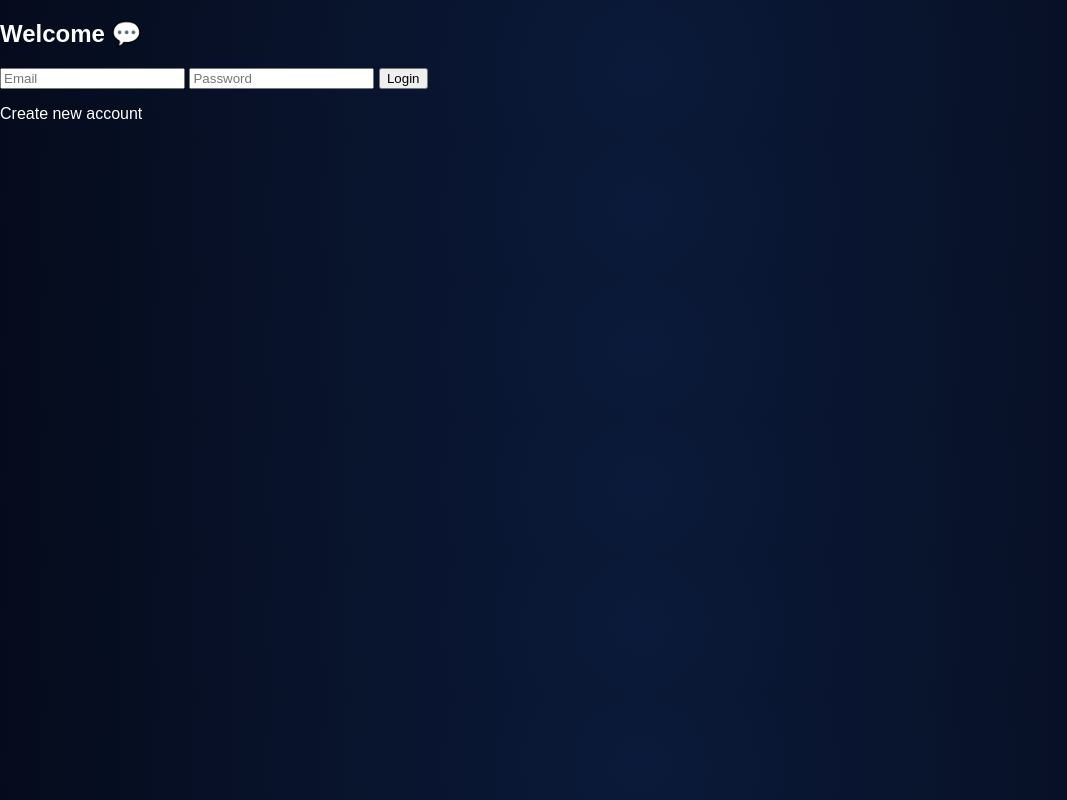
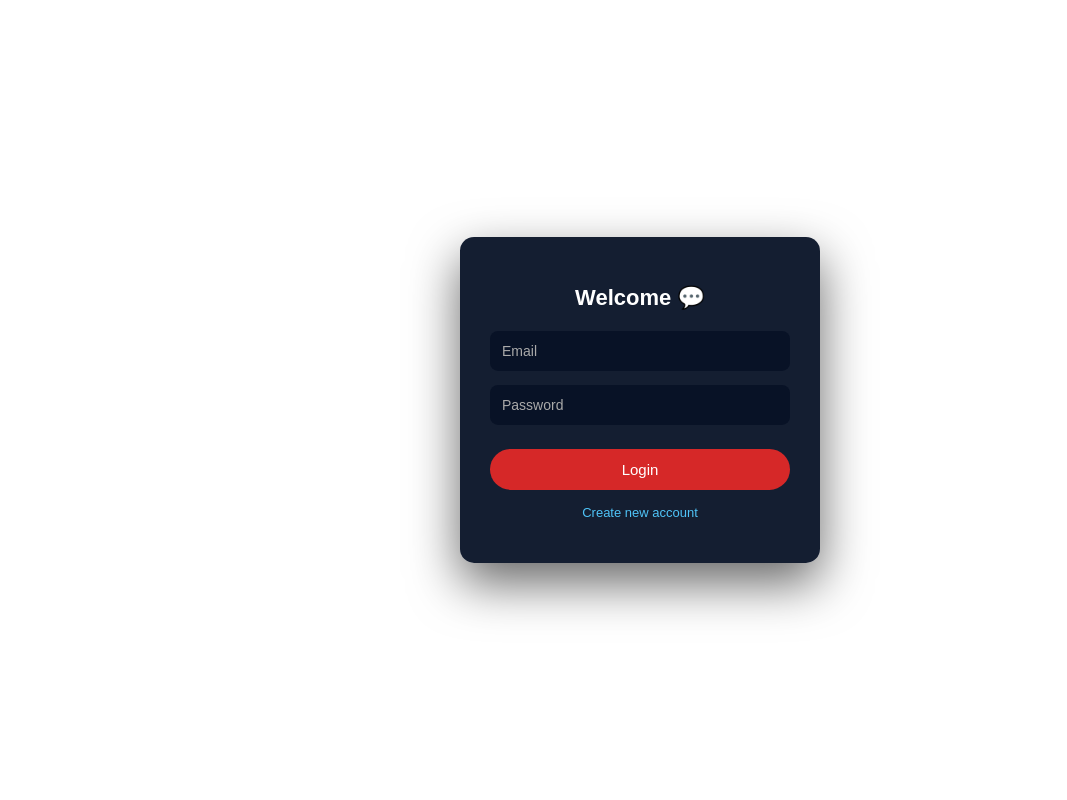
Before and after one commit to Debjyoti777/chat-system, a website: page frontend/index.html in a window 1280 px wide. Shown: the whole page, without its empty margins (0-1067 px from the left). Drawn offline with nearby package versions, Linux system fonts and the light colour scheme.

Commit message:
Update style.css

```diff
--- a/frontend/style.css
+++ b/frontend/style.css
@@ -159,3 +159,65 @@
   border: none;
   color: white;
 }
+
+/* ===== AUTH CARDS (LOGIN / SIGNUP) ===== */
+.card {
+  width: 360px;
+  background: rgba(8, 18, 38, 0.95);
+  padding: 30px;
+  border-radius: 14px;
+  box-shadow: 0 20px 50px rgba(0, 0, 0, 0.6);
+  position: absolute;
+  top: 50%;
+  left: 50%;
+  transform: translate(-50%, -50%);
+}
+
+.card h2 {
+  text-align: center;
+  margin-bottom: 20px;
+  font-size: 22px;
+}
+
+.card input {
+  width: 100%;
+  padding: 12px;
+  margin-bottom: 14px;
+  border-radius: 8px;
+  border: none;
+  background: #081226;
+  color: white;
+  font-size: 14px;
+}
+
+.card input::placeholder {
+  color: #aaa;
+}
+
+.card button {
+  width: 100%;
+  padding: 12px;
+  border-radius: 25px;
+  border: none;
+  background: #d62828;
+  color: white;
+  font-size: 15px;
+  cursor: pointer;
+  margin-top: 10px;
+}
+
+.card button:hover {
+  background: #b71f1f;
+}
+
+.card .link {
+  margin-top: 15px;
+  text-align: center;
+  font-size: 13px;
+  color: #4fc3f7;
+  cursor: pointer;
+}
+
+.card .link:hover {
+  text-decoration: underline;
+}
```
